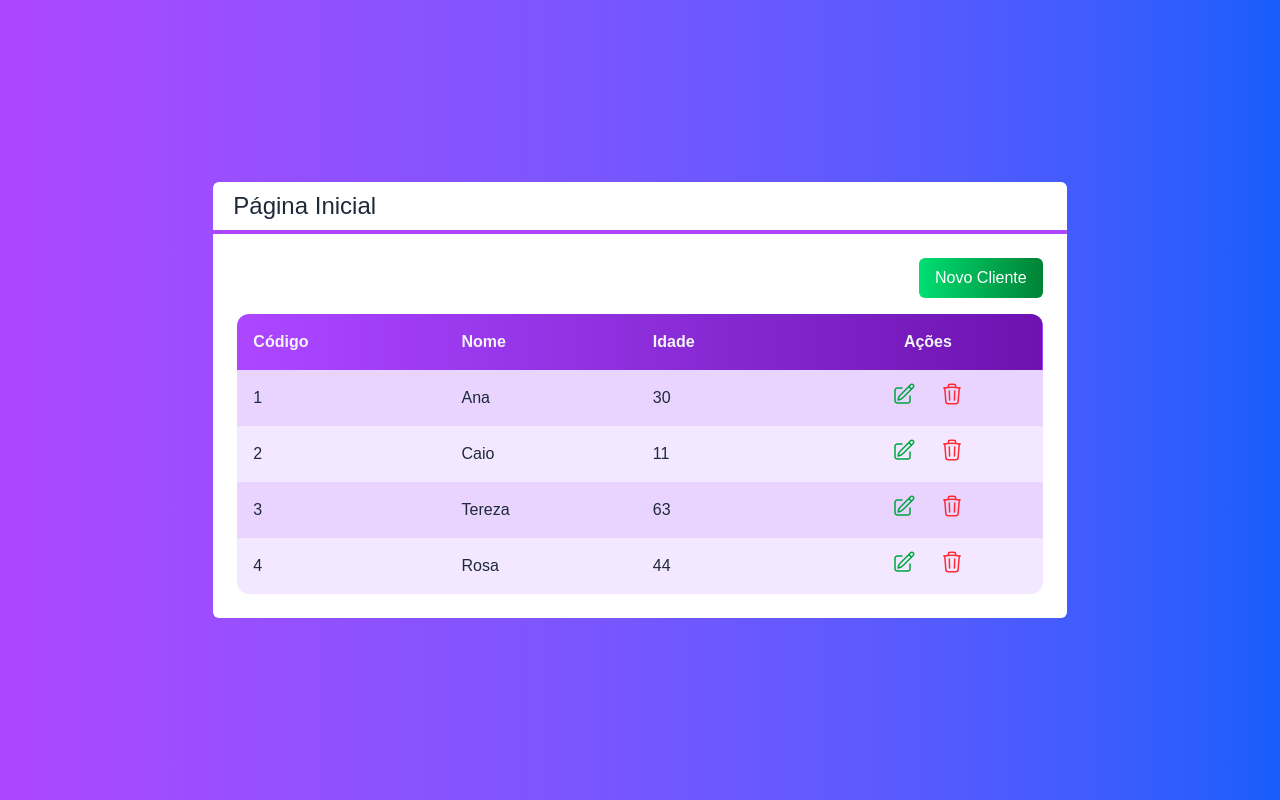
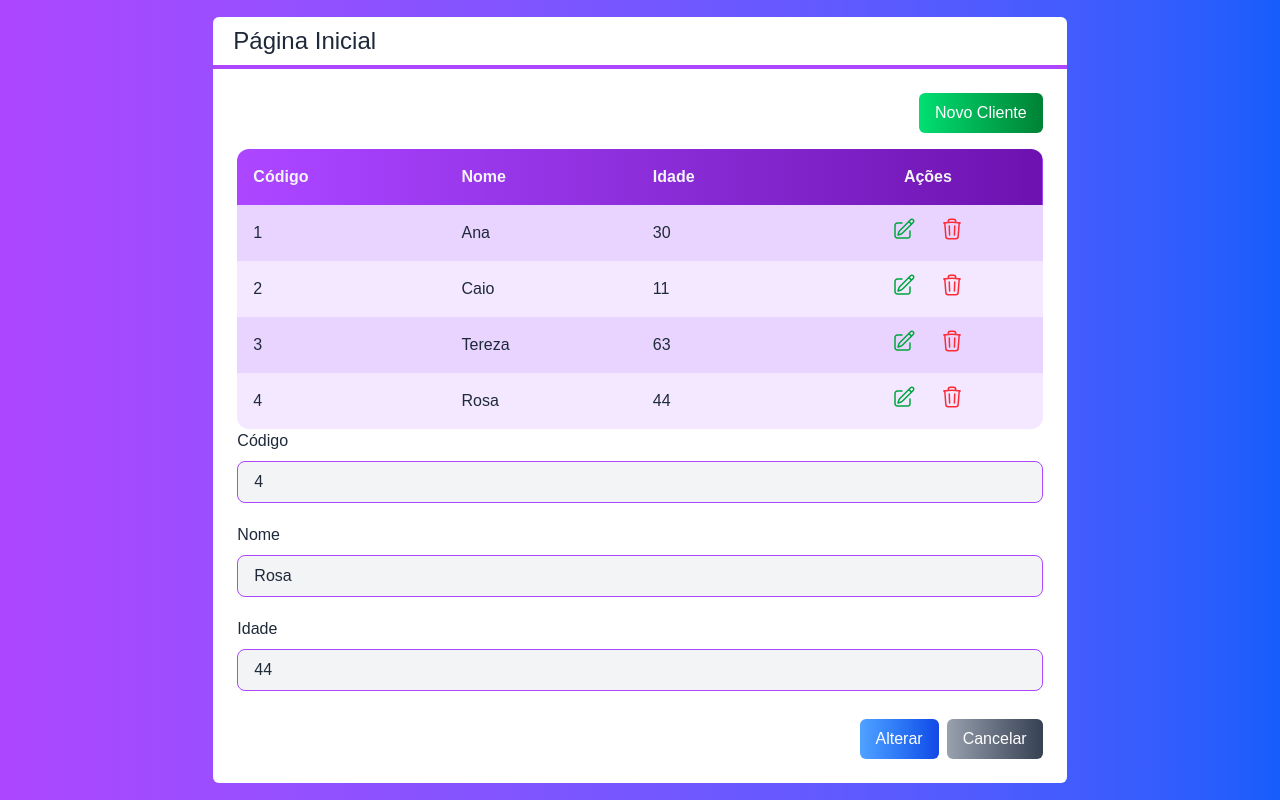
Before and after one commit to erick-patrick-dev/Projeto-cadastro-firebase, a Next.js app in the folder next-crud/: page / in a window 1280 px wide. Built offline with nearby package versions, Linux system fonts and the light colour scheme.

Commit message:
Componente Formulário

```diff
--- /dev/null
+++ b/next-crud/src/components/Entrada.tsx
@@ -0,0 +1,28 @@
+interface EntradaProps {
+    tipo?: 'text' | 'number'
+    texto: string
+    valor: any
+    className?: string
+    somenteLeitura?: boolean
+    valorMudou?: (valor: any) => void
+}
+
+export default function Entrada(props: EntradaProps) {
+    return (
+        <div className={`flex flex-col ${props.className}` }>
+            <label className="mb-2">
+                {props.texto}
+            </label>
+            <input
+                onChange={e => props.valorMudou?.(e.target.value)}
+                type={props.tipo ?? 'text'}
+                value={props.valor}
+                readOnly={props.somenteLeitura}
+                className={`
+                    border border-purple-500 rounded-lg
+                    focus:outline-none bg-gray-100 px-4 py-2
+                    ${props.somenteLeitura ? '' : 'focus:bg-white'}
+                `} />
+        </div>
+    )
+}
--- /dev/null
+++ b/next-crud/src/components/Formulario.tsx
@@ -0,0 +1,39 @@
+import { useState } from "react"
+import Entrada from "./Entrada"
+import Cliente from "../core/Cliente"
+import Botao from "./Botao"
+
+interface FormularioProps {
+    cliente: Cliente
+}
+
+export default function Formulario(props: FormularioProps) {
+    const id = props.cliente?.id
+    const [nome, setNome] = useState(props.cliente?.nome ?? '')
+    const [idade, setIdade] = useState(props.cliente?.idade ?? 0)
+    return (
+        <div>
+            {id ? (
+                <Entrada
+                    somenteLeitura
+                    texto='Código' valor={id} className="mb-5"
+                />
+            ) : false}
+
+            <Entrada
+                texto="Nome" valor={nome} valorMudou={setNome} className="mb-5"
+            />
+            <Entrada
+                texto="Idade" tipo="number" valor={idade} valorMudou={setIdade}
+            />
+            <div className="flex justify-end mt-7">
+                <Botao cor='blue' className="mr-2">
+                    {id ? 'Alterar' : 'Salvar'}
+                </Botao>
+                <Botao>
+                    Cancelar
+                </Botao>
+            </div>
+        </div>
+    )
+}
--- a/next-crud/src/pages/index.tsx
+++ b/next-crud/src/pages/index.tsx
@@ -1,4 +1,5 @@
 import Botao from "../components/Botao";
+import Formulario from "../components/Formulario";
 import Layout from "../components/Layout";
 import Tabela from "../components/Tabela";
 import Cliente from "../core/Cliente";
@@ -34,6 +35,8 @@
           clienteSelecionado={clienteSelecionado}
           clienteExcluido={clienteExcluido}
         />
+
+        <Formulario cliente={clientes[3]}></Formulario>
       </Layout>
     </div>
   );
```
